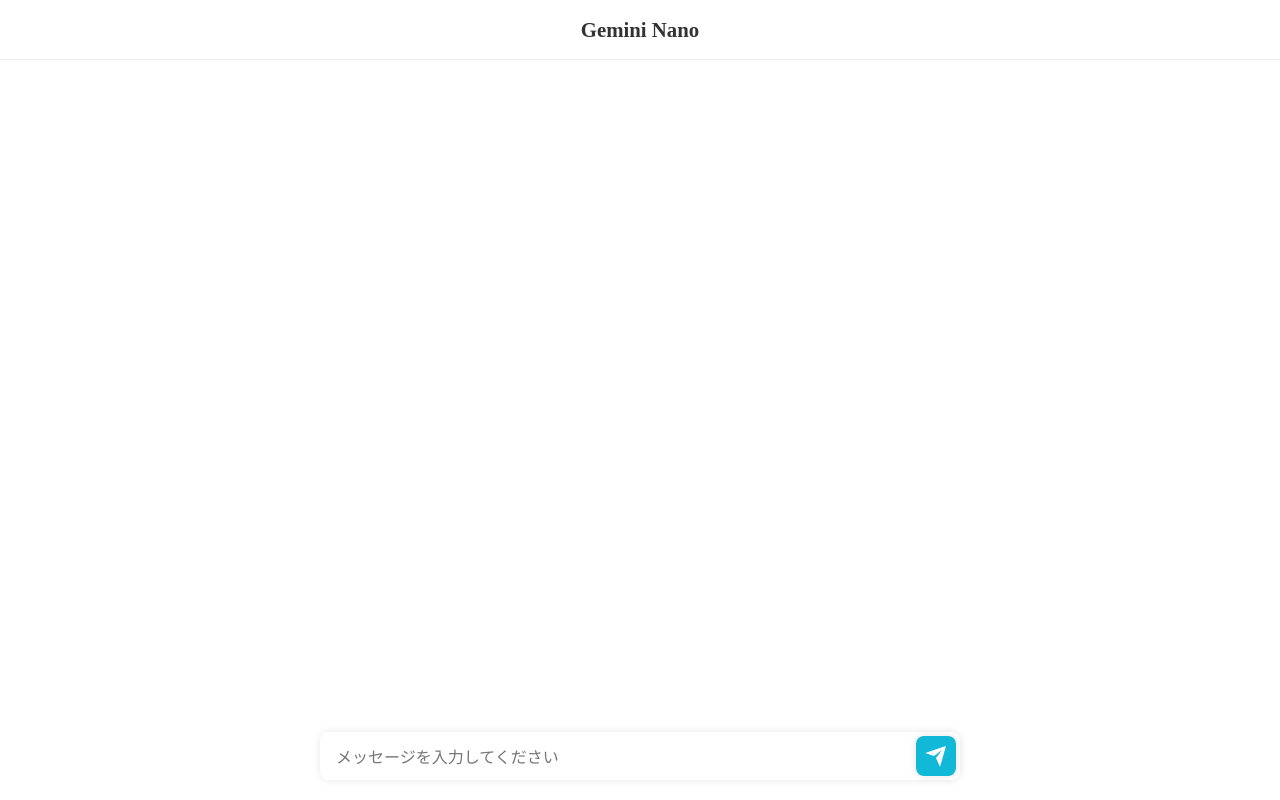
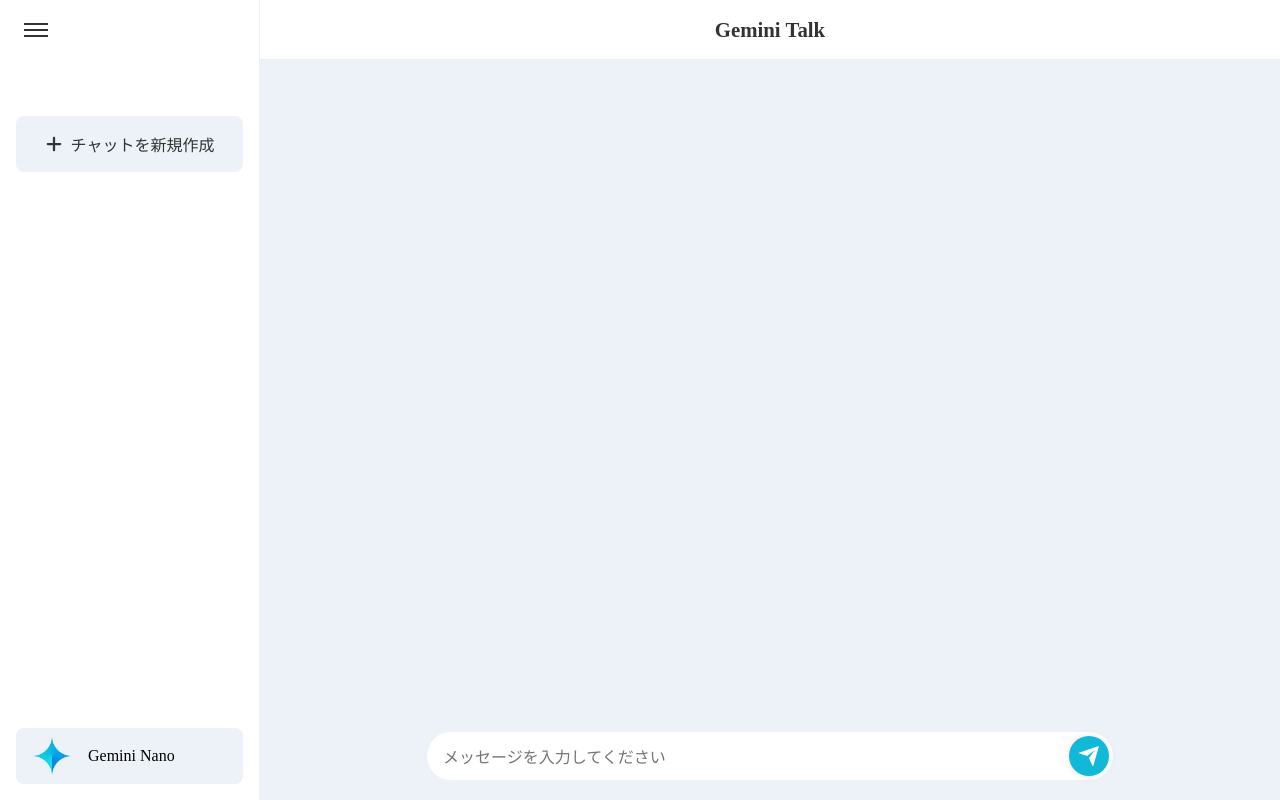
Before and after one commit to minntoko/geminiTalk, a React (Vite) app: page / in a window 1280 px wide. Built offline with nearby package versions, Linux system fonts and the light colour scheme.

Commit message:
add: サイドバーを追加

```diff
--- /dev/null
+++ b/src/components/Sidebar.tsx
@@ -0,0 +1,147 @@
+import styled from "styled-components";
+import { Message } from "../types/message";
+import { useState } from "react";
+
+interface SidebarProps {
+  setMessages: React.Dispatch<React.SetStateAction<Message[]>>;
+  setText: React.Dispatch<React.SetStateAction<string>>;
+}
+
+const Sidebar = ({ setMessages, setText }: SidebarProps) => {
+  const [isOpen, setIsOpen] = useState(false);
+  const handleHamburgerMenu = () => {
+    setIsOpen(!isOpen);
+    console.log(isOpen);
+  };
+  const handleNewChat = () => {
+    setMessages([]);
+    setText("");
+  };
+  return (
+    <SSidebar className={isOpen ? "active" : ""}>
+      <SHamburgerMenu onClick={handleHamburgerMenu}>
+        <SHamburgerLine className={`hamburger__line ${isOpen ? "active" : ""}`}></SHamburgerLine>
+      </SHamburgerMenu>
+      <SButton onClick={handleNewChat}>
+        <SButtonIcon src="./src/assets/images/plus.svg" alt="plus" />
+        チャットを新規作成
+      </SButton>
+      <SModelInfo>
+        <SIcon src="./src/assets/images/icon.png"></SIcon>
+        Gemini Nano
+      </SModelInfo>
+    </SSidebar>
+  );
+};
+
+const SSidebar = styled.div`
+  display: flex;
+  justify-content: space-between;
+  align-items: center;
+  flex-direction: column;
+  min-width: 260px;
+  height: 100%;
+  padding: 16px;
+  border-right: 1px solid #eee;
+  background-color: #fff;
+`;
+
+const SHamburgerMenu = styled.div`
+  position: fixed;
+  top: 10px;
+  left: 16px;
+  width: 40px;
+  height: 40px;
+  padding: 8px;
+  transition: all 0.2s;
+  border-radius: 8px;
+  cursor: pointer;
+  &:hover {
+    background-color: #edf2f8;
+  }
+`;
+
+const SHamburgerLine = styled.span`
+  display: block;
+  width: 24px;
+  height: 2px;
+  background-color: #333;
+  position: absolute;
+  top: 19px;
+  &::before,
+  &::after {
+    content: "";
+    display: block;
+    width: 100%;
+    height: 2px;
+    background-color: #333;
+    position: absolute;
+    transition: all 0.2s;
+  }
+  &::before {
+    top: -6px;
+  }
+  &::after {
+    bottom: -6px;
+  }
+  // ハンバーガーメニューが開いた時のアニメーション
+  &.active {
+    background-color: transparent;
+    &::before {
+      top: 0;
+      transform: rotate(135deg);
+    }
+    &::after {
+      bottom: 0;
+      transform: rotate(45deg);
+    }
+  }
+`;
+
+const SButton = styled.button`
+  display: flex;
+  justify-content: center;
+  align-items: center;
+  width: 100%;
+  margin-top: 100px;
+  padding: 16px;
+  border: none;
+  border-radius: 8px;
+  color: #333;
+  background-color: #edf2f8;
+  font-size: 1rem;
+  transition: all 0.2s;
+  cursor: pointer;
+  &:hover {
+    opacity: 0.8;
+  }
+  &:focus {
+    outline: 2px solid #ddd;
+  }
+`;
+
+const SButtonIcon = styled.img`
+  width: 18px;
+  height: 18px;
+  margin-right: 8px;
+`;
+
+const SModelInfo = styled.div`
+  display: flex;
+  justify-content: start;
+  align-items: center;
+  width: 100%;
+  padding: 8px 16px;
+  border-radius: 8px;
+  background-color: #edf2f8;
+  user-select: none;
+`;
+
+const SIcon = styled.img`
+  width: 40px;
+  height: 40px;
+  border-radius: 50%;
+  margin-right: 16px;
+`;
+
+export default Sidebar;
--- a/src/hooks/useMessage.ts
+++ b/src/hooks/useMessage.ts
@@ -1,4 +1,5 @@
 import { useState } from "react";
+import { Message } from "../types/message";
 
 declare global {
   interface Window {
@@ -12,10 +13,6 @@
   }
 }
 
-interface Message {
-  role: string;
-  content: string;
-}
 
 const useMessage = () => {
   const [text, setText] = useState("");
@@ -70,6 +67,7 @@
     text,
     setText,
     messages,
+    setMessages,
     sendMessage,
   };
 };
--- a/src/pages/Message.tsx
+++ b/src/pages/Message.tsx
@@ -2,11 +2,11 @@
 import { useEffect, useRef } from "react";
 import useMessage from "../hooks/useMessage";
 import Header from "../components/Header";
+import Sidebar from "../components/Sidebar";
 
 const Message = () => {
-  const { text, setText, messages, sendMessage } = useMessage();
+  const { text, setText, messages, setMessages, sendMessage } = useMessage();
   const textareaRef = useRef<HTMLTextAreaElement | null>(null);
-
 
   const handleKeyDown = (event: React.KeyboardEvent<HTMLTextAreaElement>) => {
     if (
@@ -30,13 +30,19 @@
 
   return (
     <>
-      <Header headding="Gemini Nano" />
+      <SFlex>
+        <Sidebar setMessages={setMessages} setText={setText} />
+        <SMainContainer>
+          <Header headding="Gemini Talk" />
           <SDisplayContainer>
             <SMessageContainer>
               {messages.map((message, index) => (
-            <SCard>
-              <SIcon role={message.role} src="./src/assets/images/icon.png"></SIcon>
-              <SMessageBox role={message.role} key={message.content + index}>
+                <SCard key={message.content + index}>
+                  <SIcon
+                    role={message.role}
+                    src="./src/assets/images/icon.png"
+                  ></SIcon>
+                  <SMessageBox role={message.role}>
                     <SMessage role={message.role}>{message.content}</SMessage>
                   </SMessageBox>
                 </SCard>
@@ -67,15 +73,32 @@
               </SInputArea>
             </SOperation>
           </SDisplayContainer>
+        </SMainContainer>
+      </SFlex>
     </>
   );
 };
+
+const SFlex = styled.div`
+  display: flex;
+  height: 100vh;
+  background-color: #edf2f8;
+`;
+
+const SMainContainer = styled.div`
+  display: flex;
+  align-items: center;
+  flex-direction: column;
+  flex-grow: 1;
+  height: 100%;
+`;
 
 const SDisplayContainer = styled.div`
   display: flex;
   flex-direction: column;
   justify-content: space-between;
   align-items: center;
+  padding: 0 20px;
   width: 100%;
   height: calc(100vh - 60px);
 `;
@@ -86,7 +109,7 @@
   flex-direction: column;
   gap: 12px;
   width: 640px;
-  padding: 40px;
+  padding: 40px 20px;
   overflow-y: scroll;
   &::-webkit-scrollbar {
     display: none;
@@ -99,30 +122,29 @@
   align-items: flex-start;
 `;
 
-const SIcon = styled.img<{role: string}>`
+const SIcon = styled.img<{ role: string }>`
   display: ${(props) => (props.role === "user" ? "none" : "block")};
   width: 40px;
   height: 40px;
-  padding: 4px;
-  border: 1px solid #eee;
   border-radius: 50%;
-  margin-right: 16px;
+  margin-right: 8px;
 `;
 
-const SMessageBox = styled.div<{role: string}>`
+const SMessageBox = styled.div<{ role: string }>`
   display: flex;
   flex-grow: 1;
-  justify-content: ${(props) => (props.role === "user" ? "flex-end" : "flex-start")};
+  justify-content: ${(props) =>
+    props.role === "user" ? "flex-end" : "flex-start"};
 `;
 
-const SMessage = styled.div<{role: string}>`
+const SMessage = styled.div<{ role: string }>`
   padding: 4px 16px;
   min-width: 48px;
   max-width: 80%;
   min-height: 32px;
   margin: 4px 0;
   color: ${(props) => (props.role === "user" ? "#fff" : "#0d0d0d")};
-  background-color: ${(props) => (props.role === "user" ? "#12b8d8" : "#efefef")};
+  background-color: ${(props) => (props.role === "user" ? "#12b8d8" : "#fff")};
   border-radius: 16px;
   white-space: pre-wrap;
   font-size: 1em;
@@ -133,7 +155,7 @@
   align-items: center;
   justify-content: center;
   position: relative;
-  width: 640px;
+  width: 100%;
   margin: 0 auto 20px;
 `;
 
@@ -141,12 +163,14 @@
   display: flex;
   align-items: center;
   justify-content: space-between;
-  width: 100%;
+  width: 70%;
+  min-width: 640px;
   margin: 0 auto;
   padding: 12px 0;
   border-radius: 8px;
+  border-radius: 24px;
   background-color: #fff;
-  box-shadow: 0 0 8px rgba(0, 0, 0, 0.1);
+  position: relative;
 `;
 
 const SInput = styled.textarea`
@@ -159,6 +183,7 @@
   padding: 0 16px;
   margin-right: 48px;
   font-size: 1rem;
+  background-color: transparent;
   &::-webkit-resizer {
     display: none;
   }
@@ -173,7 +198,7 @@
   bottom: 0;
   width: 40px;
   height: 40px;
-  border-radius: 8px;
+  border-radius: 999px;
   padding: 8px;
   margin: 4px;
   border: none;
--- /dev/null
+++ b/src/types/message.ts
@@ -0,0 +1,6 @@
+interface Message {
+  role: string;
+  content: string;
+}
+
+export type { Message };
```
Also changed, not shown: src/assets/images/google-gemini.svg (added), src/assets/images/plus.svg (added). Lines whose indentation alone changed are shown as unchanged.
